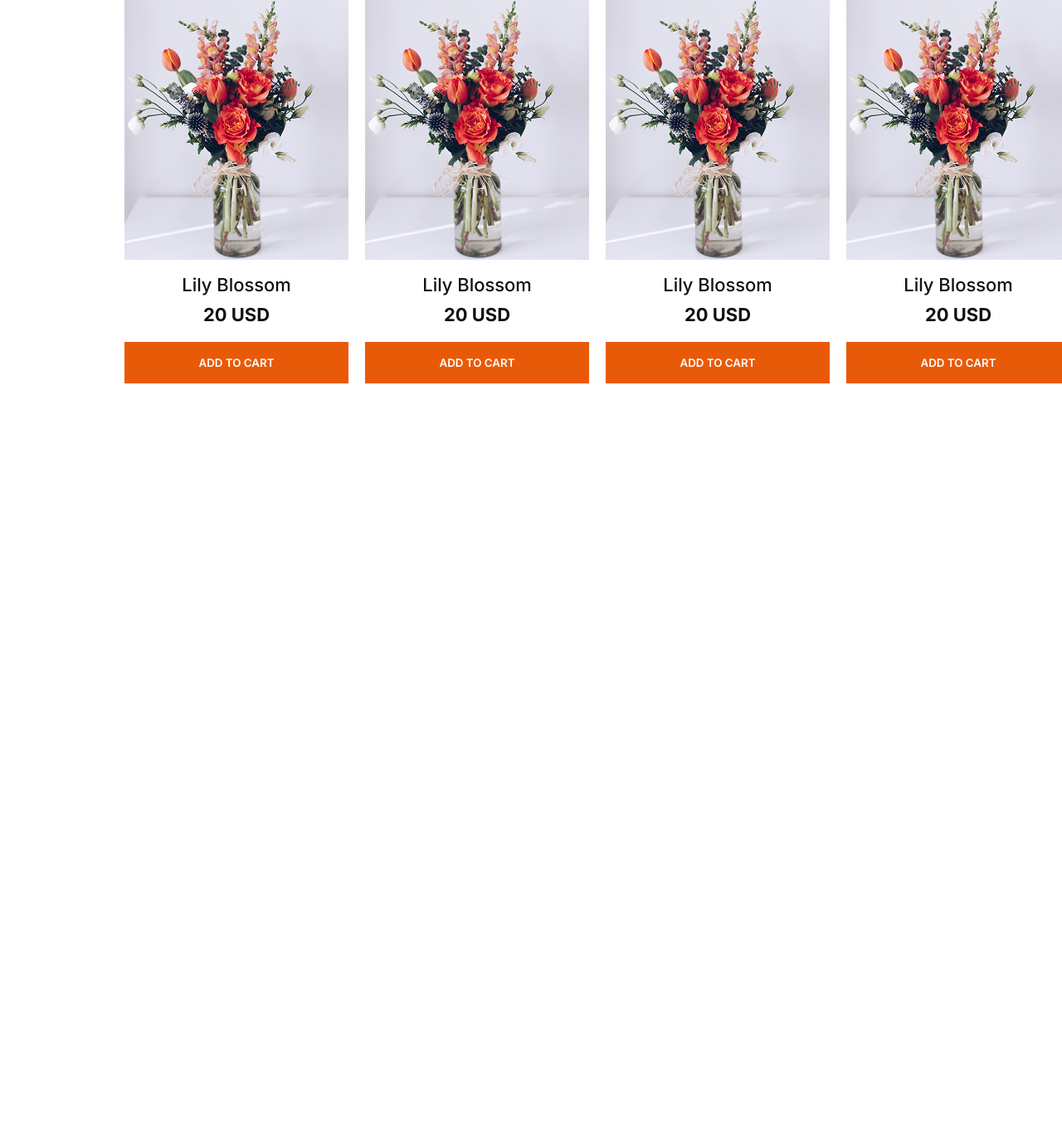
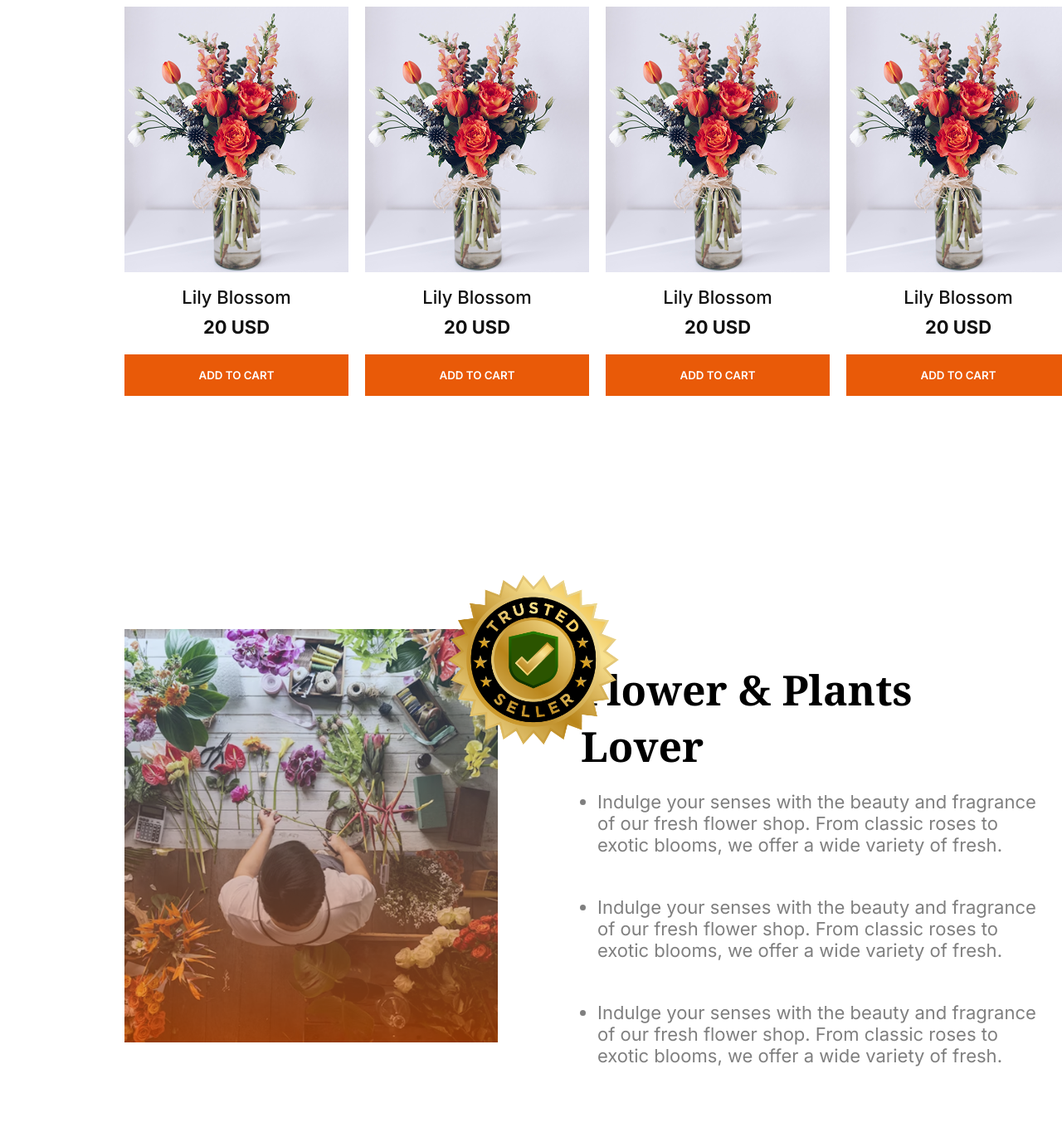
Before and after one commit to monir-codes/responsive-flowers-website, a plain HTML site: page index.html in a window 1280 px wide. Shown: the part 1409-2785 px from the top of the page at 83% size. Before the commit the page ends 1871 px from the top, so only its background shows below. Drawn offline with Linux system fonts and the light colour scheme.

Commit message:
Trusted Section added successfully

```diff
--- a/index.html
+++ b/index.html
@@ -76,7 +76,24 @@
                 <button class="plant-btn">ADD TO CART</button></div>
             </div>
         </section>
+        <div class="badge">
 
+            <img src="./assets/trusted-badge.png" alt="">
+        </div>
+        <section class="trusted-sec">
+            <div class="trusted-con">
+                <img src="./assets/flower-store.png" alt="Flower Store">
+            </div>
+            <div class="trusted-con">
+                <div class="trusted-texts">
+                <h2 class="noto-serif">Flower & Plants Lover</h2>
+                <ul>
+                    <li>Indulge your senses with the beauty and fragrance of our fresh flower shop. From classic roses to exotic blooms, we offer a wide variety of fresh.</li>
+                    <li>Indulge your senses with the beauty and fragrance of our fresh flower shop. From classic roses to exotic blooms, we offer a wide variety of fresh.</li>
+                    <li>Indulge your senses with the beauty and fragrance of our fresh flower shop. From classic roses to exotic blooms, we offer a wide variety of fresh.</li>
+                </ul>
+            </div>
+            </div>
         </section>
     </main>
 
--- a/styles/style.css
+++ b/styles/style.css
@@ -113,6 +113,7 @@ color:rgba(0, 0, 0, 1.00);
 }
 .plant-text h2{
 font-size: 3.12rem;
+margin-bottom: 15px;
 }
 .plant-text p{
     margin: 0px auto;
@@ -149,6 +150,62 @@ font-weight: 500;
 background-color: rgba(233, 90, 8, 1.00);
 border: none;
 }
+
+/* Trusted Section  */
+
+.trusted-sec{
+    max-width: 1140px;
+    max-height: 597px;
+    margin: 20px 150px 133px 150px;
+    display: flex;
+    gap: 40px;
+    justify-content: space-between;
+}
+
+.trusted-con{
+    width: 50%;
+    height: 50%;
+
+}
+.badge{
+    width: 286px;
+    height: 286px;
+    top: 200px;
+    left: 500px;
+    position:relative
+}
+.badge img{
+    width: 100%;
+    height: 100%;
+}
+
+.trusted-con img{
+    width: 100%;
+    width: 100%;
+}
+.trusted-texts h2{
+    font-size:3.12rem ;
+    font-weight: 700
+}
+
+.trusted-texts{
+    /* display: ; */
+    align-items: center;
+    justify-content: center;
+    /* padding: 60px 50px; */
+    padding: 39px 0 39px 60px;
+
+}
+
+.trusted-texts ul li{
+    width: 540px;
+    height: 107px;
+    margin: 20px 20px;
+    color: rgba(0, 0, 0, 0.50);
+    font-size: 22px;
+}
+
+
 
 
 /* Responsive Media Query */
```
